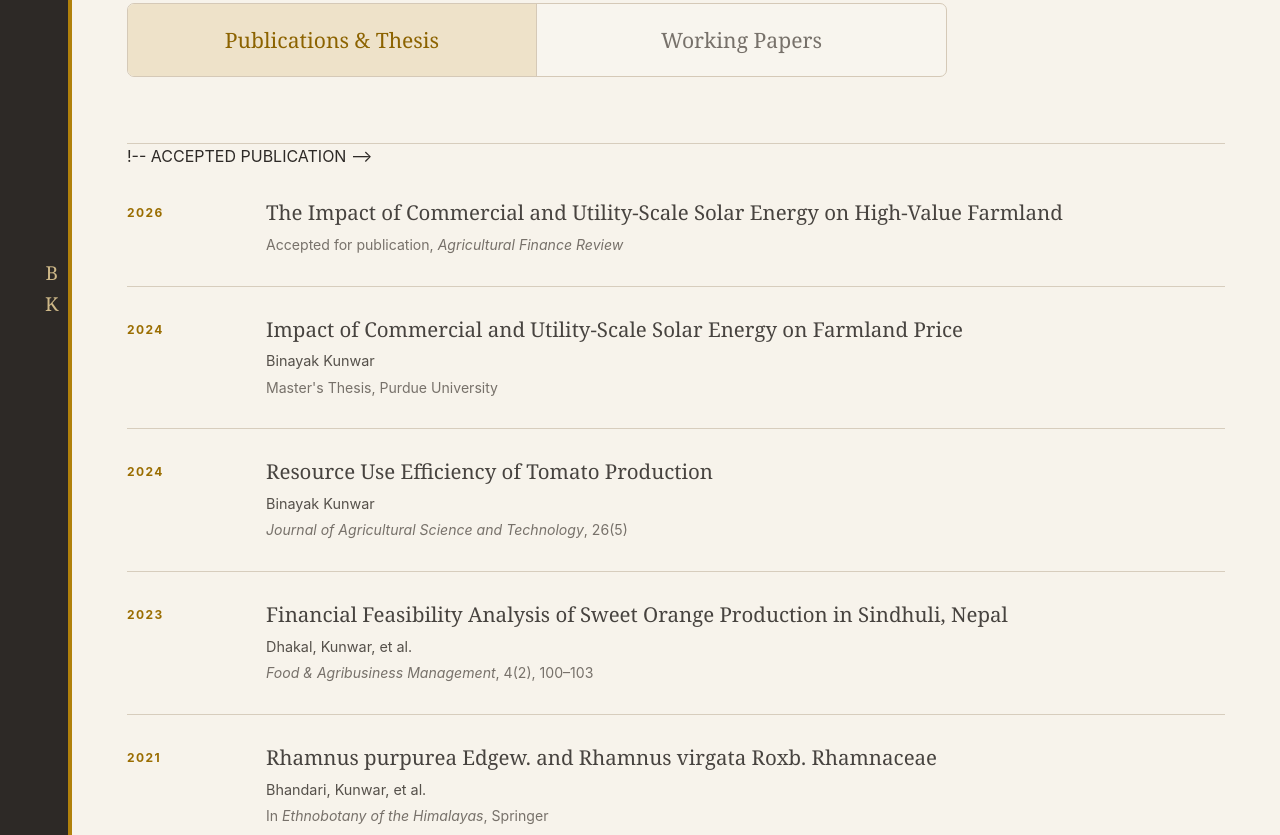
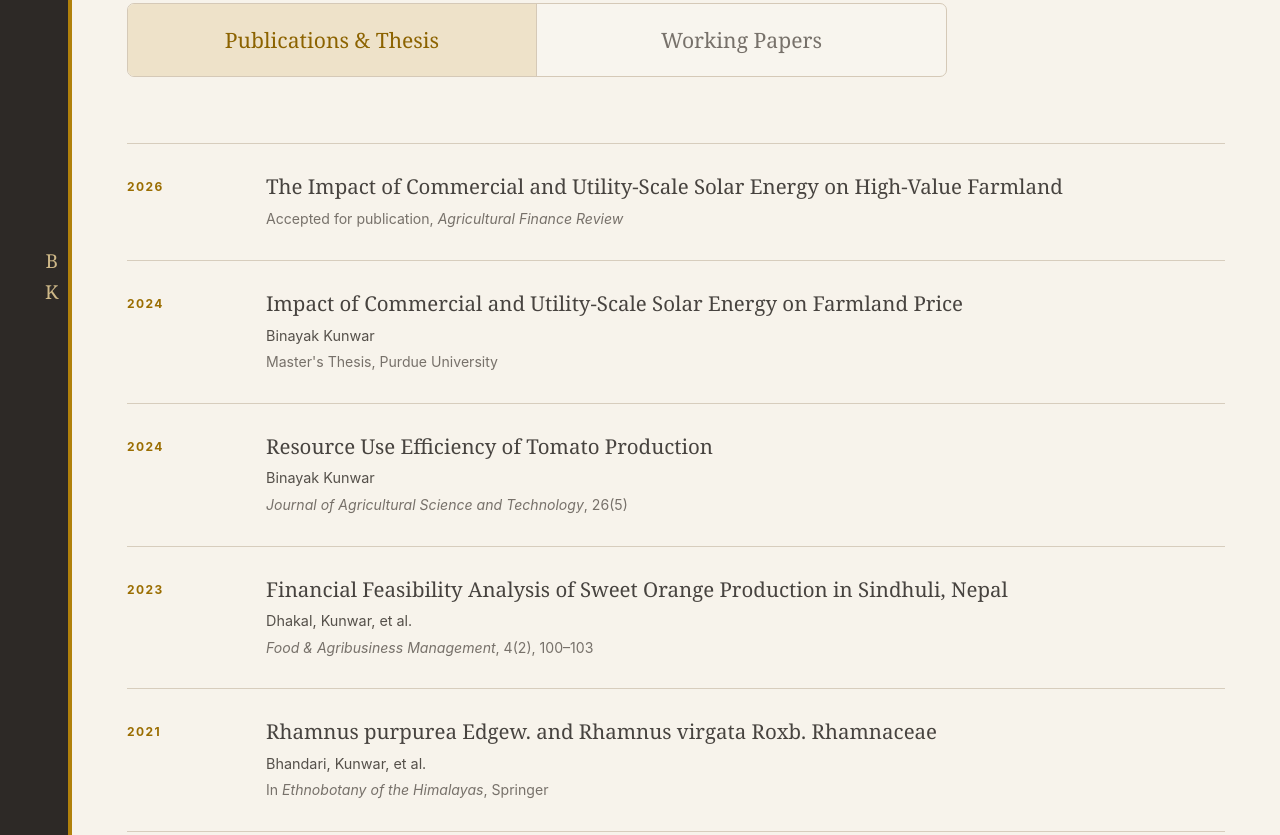
Before and after one commit to binayakkunwar/binayakkunwar.github.io, a plain HTML site: page research.html in a window 1280 px wide. Shown: the part 471-1306 px from the top of the page. Drawn offline with Linux system fonts and the light colour scheme.

Commit message:
Fix HTML comment syntax in research.html

```diff
--- a/research.html
+++ b/research.html
@@ -138,7 +138,7 @@
           aria-labelledby="publications-tab">
 
 
-          !-- ACCEPTED PUBLICATION -->
+          <!-- ACCEPTED PUBLICATION -->
           <article class="publication-row">
 
             <div class="publication-year">
```
